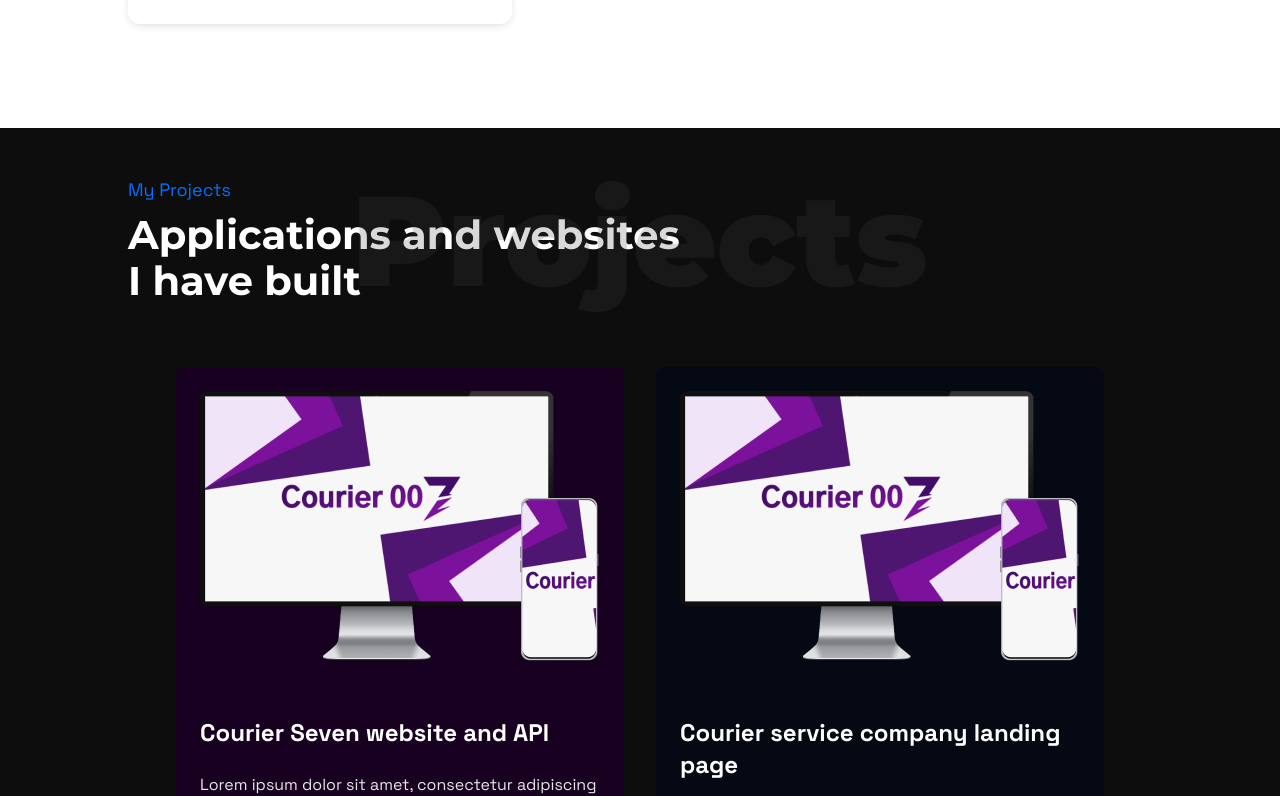
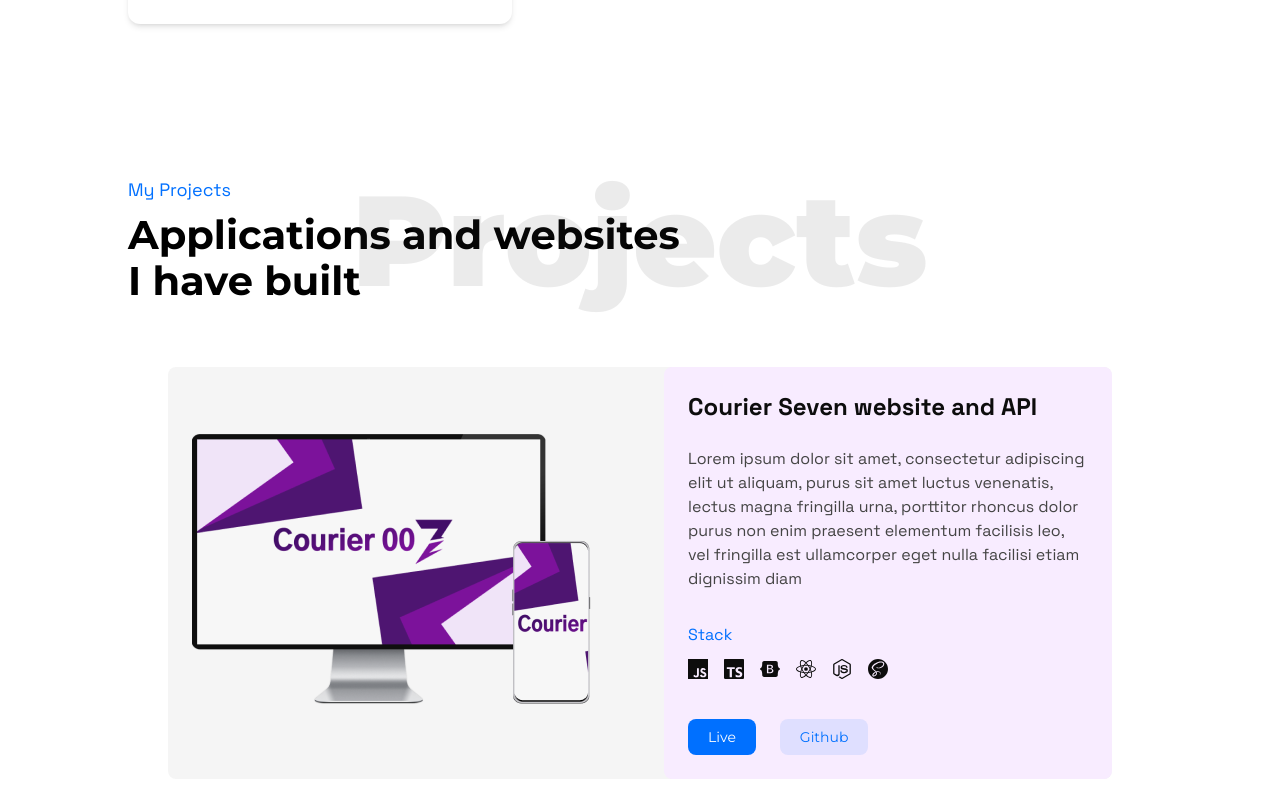
Before and after one commit to sifatulrabbi/sifatulrabbi.github.io, a Next.js app: page / in a window 1280 px wide. Shown: the part 1606-2402 px from the top of the page. Built offline with nearby package versions, Linux system fonts and the light colour scheme.

Commit message:
change projects section design
- projects cards style change
- light theme in projects section

```diff
--- a/assets/data/portfolio.ts
+++ b/assets/data/portfolio.ts
@@ -15,7 +15,7 @@ export const portfolioData = {
         {
             id: "1",
             name: "Courier Seven website and API",
-            bgColor: "#180020",
+            bgColor: "#F8ECFF",
             banner: courierSevenBanner,
             summary:
                 "Lorem ipsum dolor sit amet, consectetur adipiscing elit ut aliquam, purus sit amet luctus venenatis, lectus magna fringilla urna, porttitor rhoncus dolor purus non enim praesent elementum facilisis leo, vel fringilla est ullamcorper eget nulla facilisi etiam dignissim diam ",
@@ -35,7 +35,7 @@ export const portfolioData = {
         {
             id: "2",
             name: "Courier service company landing page",
-            bgColor: "#040914",
+            bgColor: "#E8EFFF",
             banner: courierSevenBanner,
             summary:
                 "Lorem ipsum dolor sit amet, consectetur adipiscing elit ut aliquam, purus sit amet luctus venenatis, lectus magna fringilla urna, porttitor rhoncus dolor purus non enim praesent elementum facilisis leo, vel fringilla est ullamcorper eget nulla facilisi etiam dignissim diam ",
@@ -55,7 +55,7 @@ export const portfolioData = {
         {
             id: "3",
             name: "Courier service company landing page",
-            bgColor: "#001e10",
+            bgColor: "#E9FFF4",
             banner: courierSevenBanner,
             summary:
                 "Lorem ipsum dolor sit amet, consectetur adipiscing elit ut aliquam, purus sit amet luctus venenatis, lectus magna fringilla urna, porttitor rhoncus dolor purus non enim praesent elementum facilisis leo, vel fringilla est ullamcorper eget nulla facilisi etiam dignissim diam ",
@@ -75,7 +75,7 @@ export const portfolioData = {
         {
             id: "4",
             name: "Courier service company landing page",
-            bgColor: "#272727",
+            bgColor: "#FFF7E9",
             banner: courierSevenBanner,
             summary:
                 "Lorem ipsum dolor sit amet, consectetur adipiscing elit ut aliquam, purus sit amet luctus venenatis, lectus magna fringilla urna, porttitor rhoncus dolor purus non enim praesent elementum facilisis leo, vel fringilla est ullamcorper eget nulla facilisi etiam dignissim diam ",
--- a/components/my-projects/card.tsx
+++ b/components/my-projects/card.tsx
@@ -13,6 +13,7 @@ interface Props {
         github?: string;
         live?: string;
     };
+    reverse?: boolean;
 }
 
 export const Card: React.FC<Props> = ({
@@ -22,30 +23,35 @@ export const Card: React.FC<Props> = ({
     stack,
     bgColor,
     links: {github, live},
+    reverse,
 }) => {
     return (
         <div
-            className="p-6 max-h-fit rounded-lg max-w-md"
-            style={{backgroundColor: bgColor}}
+            className={`max-h-fit rounded-lg flex gap-12 bg-dark bg-opacity-5 max-w-5xl flex-col transition-all duration-300 ease-in ${
+                reverse ? "lg:flex-row-reverse" : "lg:flex-row"
+            } hover:shadow-lg hover:-translate-y-[2px]`}
         >
-            <div className="mb-12">
+            <div className="min-w-[280px] max-w-md w-full self-center p-6">
                 <Img
                     src={banner}
                     alt="Full stack Web development"
                     layout="intrinsic"
                 />
             </div>
-            <div className="flex flex-col justify-start align-top">
-                <h4 className="text-white text-primary font-bold text-2xl mb-6">
+            <div
+                className="flex flex-col rounded-lg justify-start align-top p-6 max-w-md"
+                style={{backgroundColor: bgColor}}
+            >
+                <h4 className="text-black text-primary font-bold text-2xl mb-6">
                     {name}
                 </h4>
-                <p className="text-light text-base">{summary}</p>
+                <p className="text-dark text-base">{summary}</p>
                 <div className="flex flex-col mt-8 mb-10">
                     <span className="text-blue text-base mb-3">Stack</span>
                     <ul className="flex flex-row gap-4">
                         {stack.map((Icon) => (
                             <li key={v4()}>
-                                <Icon className="text-xl text-white" />
+                                <Icon className="text-xl text-black" />
                             </li>
                         ))}
                     </ul>
--- a/components/my-projects/cards.tsx
+++ b/components/my-projects/cards.tsx
@@ -5,9 +5,9 @@ import {v4} from "uuid";
 
 export const Cards: React.FC = () => {
     return (
-        <div className="mt-[8vh] flex flex-row flex-wrap gap-8 justify-center align-top">
-            {portfolioData.projects.map((data) => (
-                <Card key={v4()} {...data} />
+        <div className="mt-[8vh] flex flex-col gap-8 justify-start items-center">
+            {portfolioData.projects.map((data, index) => (
+                <Card key={v4()} {...data} reverse={index % 2 !== 0} />
             ))}
         </div>
     );
--- a/components/my-projects/projects.tsx
+++ b/components/my-projects/projects.tsx
@@ -5,11 +5,10 @@ import {BgText} from "../bg-text";
 
 export const Projects: React.FC = () => {
     return (
-        <section className="overflow-hidden pt-12 bg-black">
+        <section className="overflow-hidden pt-12 mt-[10vh]">
             <div className="relative px-container flex flex-col">
-                <BgText dark text="Projects" />
+                <BgText text="Projects" />
                 <Header
-                    dark
                     caption="My Projects"
                     title="Applications and websites I have built"
                 />
--- a/components/my-services/card.tsx
+++ b/components/my-services/card.tsx
@@ -9,7 +9,7 @@ interface Props {
 
 export const Card: React.FC<Props> = ({title, description, path}) => {
     return (
-        <div className="bg-white max-w-sm rounded-xl shadow-custom p-5">
+        <div className="bg-white max-w-sm rounded-xl shadow-md p-5 transition-all duration-200 ease-in lg:flex-row hover:shadow-lg hover:-translate-y-[2px]">
             <h6 className="text-black text-base font-primary font-bold mb-2">
                 {title}
             </h6>
--- a/components/my-services/services.tsx
+++ b/components/my-services/services.tsx
@@ -7,7 +7,7 @@ import {BgText} from "../bg-text";
 
 export const Services: React.FC = () => {
     return (
-        <div className="relative overflow-hidden flex flex-col flex-1 justify-between my-[10vh] px-container py-6">
+        <div className="relative overflow-hidden flex flex-col flex-1 justify-between mt-[10vh] px-container py-6">
             <BgText text="Services" />
             <div className="flex flex-col justify-between lg:flex-row">
                 <div className="mb-8">
--- a/styles/globals.css
+++ b/styles/globals.css
@@ -30,25 +30,21 @@ body {
 }
 
 .btn-primary {
-    @apply text-white text-base bg-blue px-8 py-3 rounded-lg font-primary transition-all duration-300 ease-out hover:-translate-y-1 focus:brightness-125;
+    @apply text-white text-base bg-blue px-8 py-3 rounded-lg font-primary transition-all duration-300 ease-in hover:-translate-y-1 focus:brightness-125;
 }
 
 .btn-primary-small {
-    @apply text-white text-sm bg-blue px-5 py-2 rounded-lg font-primary transition-all duration-300 ease-out hover:-translate-y-1 focus:brightness-125;
+    @apply text-white text-sm bg-blue px-5 py-2 rounded-lg font-primary transition-all duration-300 ease-in hover:-translate-y-1 focus:brightness-125;
 }
 
 .btn-secondary {
-    @apply text-white text-base bg-blue bg-opacity-20 px-8 py-3 rounded-lg font-primary transition-all duration-300 ease-out hover:-translate-y-1 focus:brightness-125;
+    @apply text-blue text-base bg-blue bg-opacity-10 px-8 py-3 rounded-lg font-primary transition-all duration-300 ease-in hover:-translate-y-1 focus:brightness-125;
 }
 
 .btn-secondary-small {
-    @apply text-white text-sm bg-blue bg-opacity-20 px-5 py-2 rounded-lg font-primary transition-all duration-300 ease-out hover:-translate-y-1 focus:brightness-125;
+    @apply text-blue text-sm bg-blue bg-opacity-10 px-5 py-2 rounded-lg font-primary transition-all duration-300 ease-in hover:-translate-y-1 focus:brightness-125;
 }
 
 .px-container {
     @apply w-full px-6 lg:px-[10vw];
 }
-
-.shadow-custom {
-    box-shadow: 0px 3px 10px -2px rgba(0, 0, 0, 0.15);
-}
```
